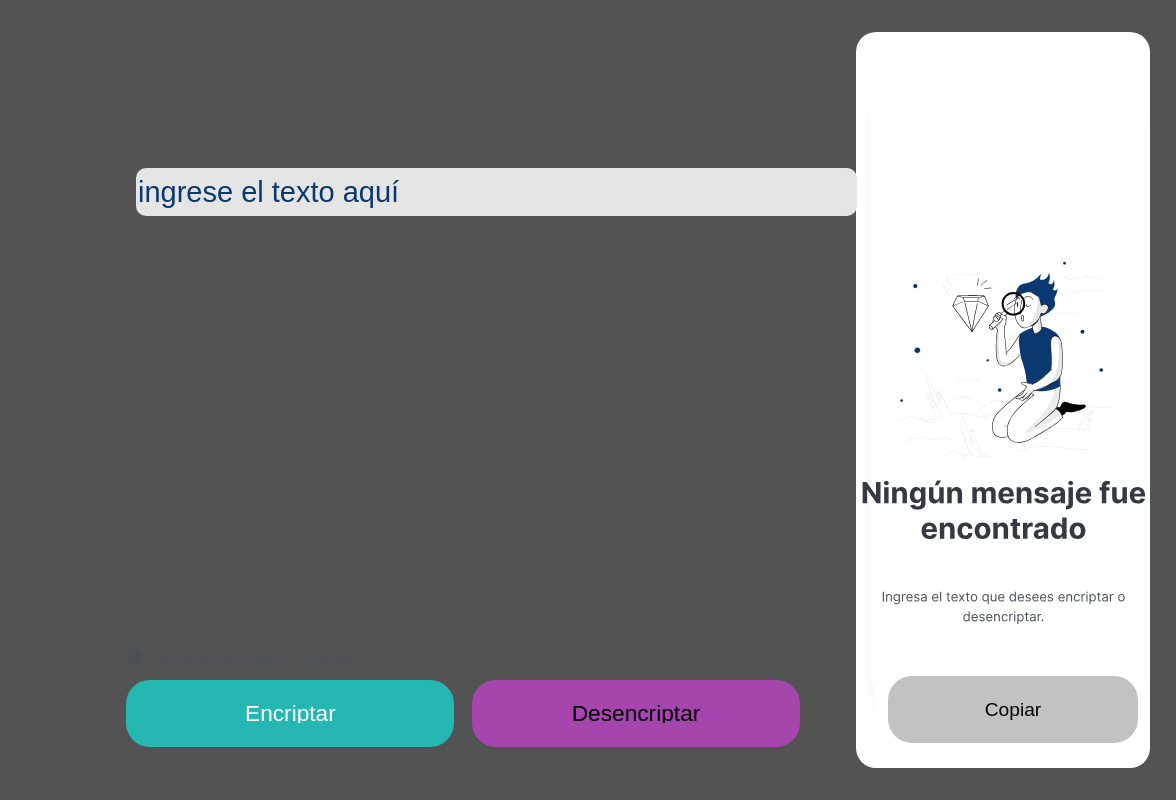
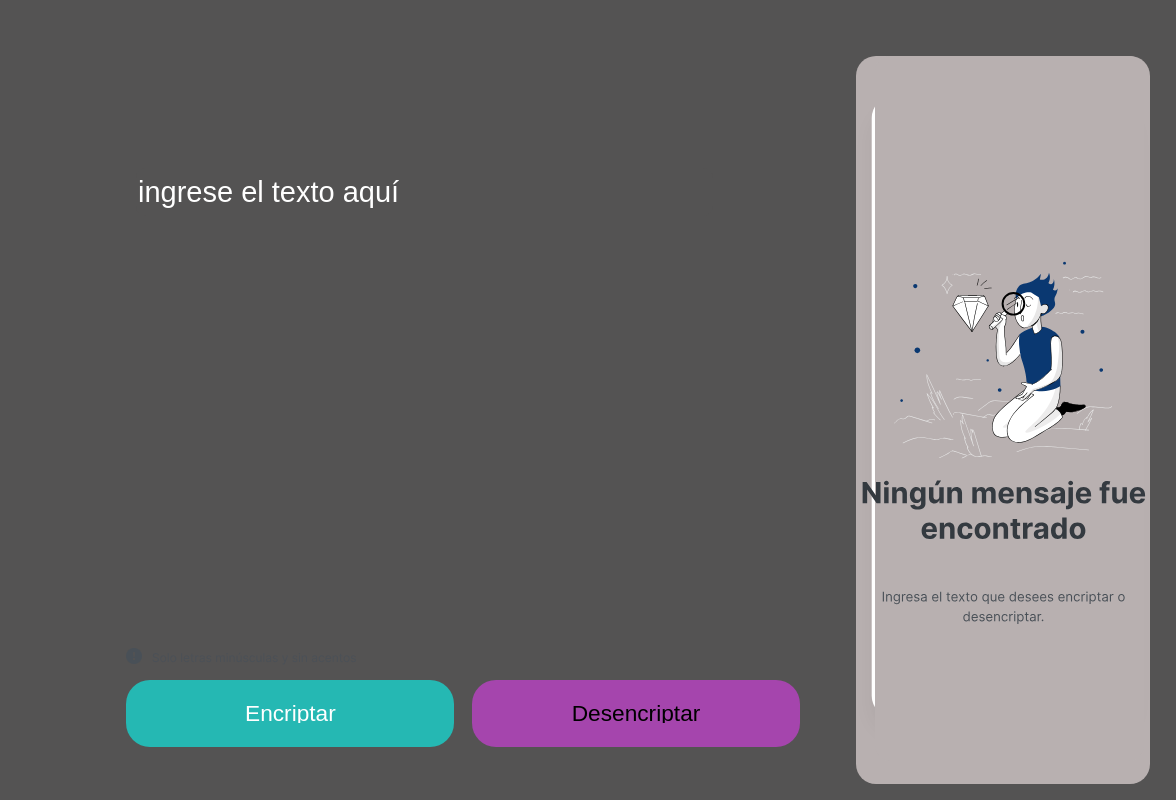
Before and after one commit to Dharifa/Proyectos-One, a plain HTML site: page docs/index.html in a window 1280 px wide. Shown: the full height of the page, 104-1280 px from the left. Drawn offline with Linux system fonts and the light colour scheme; a web font is replaced by a local one.

Commit message:
cambie los background de copiar y textarea

```diff
--- a/docs/style/index.css
+++ b/docs/style/index.css
@@ -1,19 +1,19 @@
 	.copiar{
 
 		position: absolute;
-		top: 84.5%;
-		left: 77.5%;
-		width: 250px;
-		height: 67px;
+		top: 86.5%;
+		left: 79.5%;
+		width: 200px;
+		height: 47px;
 		border: none;
 		border-radius: 24px;
 
 		font-family: Arial;
 		font-size: 120%;
 		font-weight: 400;
-		background: #c2c2c2;
+		background: #ede8e8;
 
-		display: inline;
+		display: none;
 
 	}
 
@@ -62,7 +62,7 @@
 
 		/* Gray/gray-500 */
 
-		color: #343A40;
+		color: black;
 
 
 		/* Inside auto layout */
@@ -105,13 +105,12 @@
 
 		position: absolute;
 		width: 23%;
-		height: 92%;
+		height: 91%;
 		left: 75%;
-		top: 4%;
+		top: 6.98%;
 
-		/* White */
 
-		background: #FFFFFF;
+		background: #b8b0b0;
 
 		border-radius: 20px;
 
@@ -119,13 +118,12 @@
 		font-size: 190%;
 		font-weight: 540;
 		line-height: 90%;
-		color: #6e6d6b;
 		z-index: -1;
 	}
 
 	.areaDeTexto{
 
-		border-radius: 0;
+		border-radius: 15px;
 		width: 21%;
 		left: 76.5%;
 		height: 88.1%;
@@ -133,6 +131,7 @@
 		z-index: 0;
 		border: none;
 		resize: none;
+		background: #b8b0b0;
 	}
 
 	.muñeco{
@@ -152,7 +151,7 @@
 
 
 	.inputTexto::placeholder {
-		color: #0A3871;
+		color: white;
 	}
 
 	input{
@@ -161,14 +160,14 @@
 		font-size: 29px;
 		font-weight: 300;
 		line-height: 130%;
-		font: #0A3871;"
+		color: white;
 		width: 577px;
 		height: 48px;
 		top: 168px;
 		left: 240px;
 		border-radius: 10px;
 		position: absolute;
-		background: #E5E5E5;
+		background: #545353;
 		border-inline: none;
 		border-bottom: none;
 		border-top: none;
```
